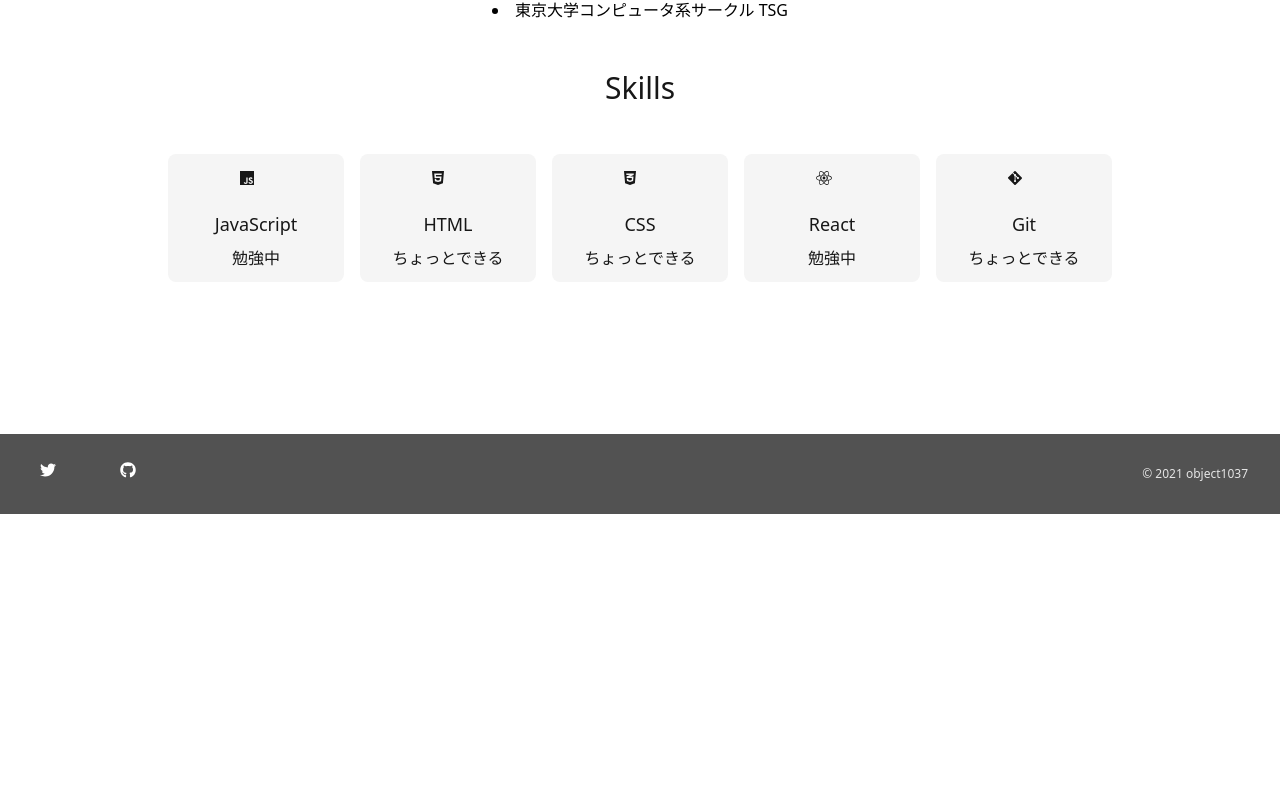
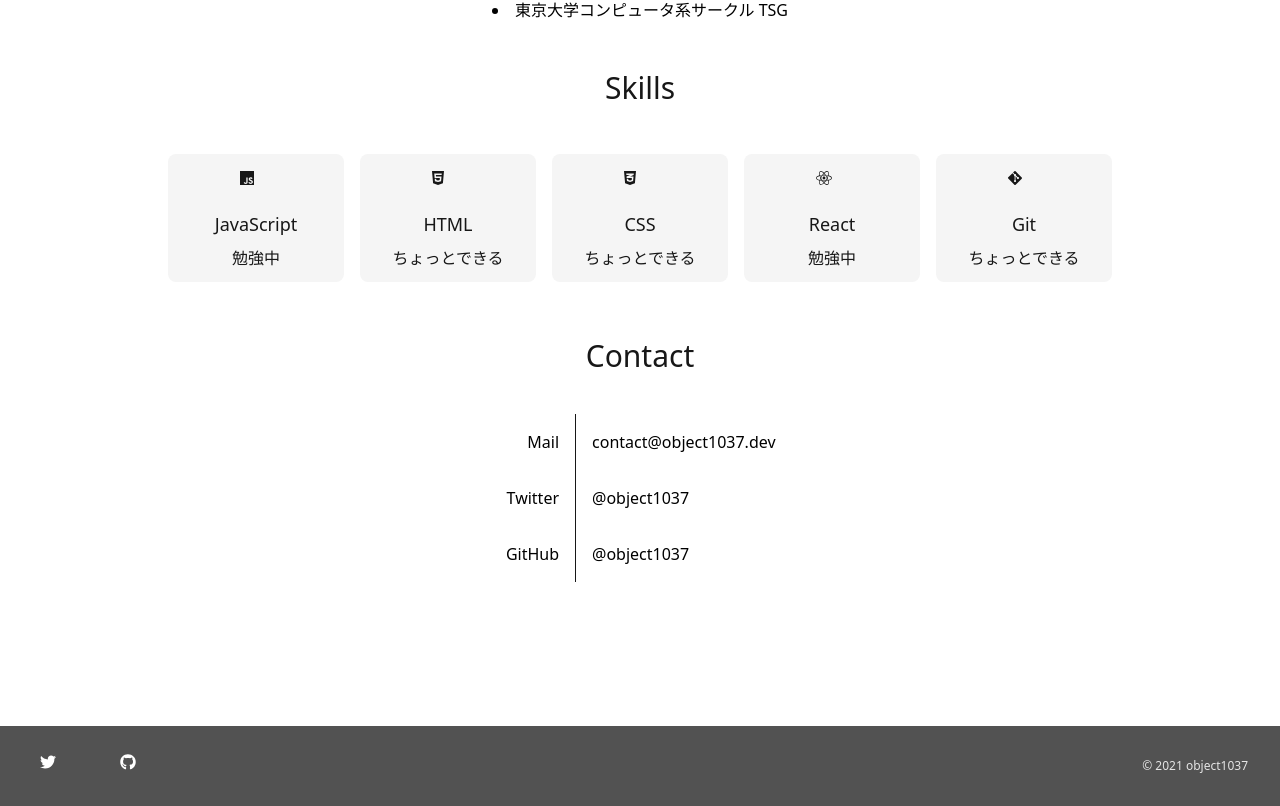
Before and after one commit to object1037/homepage, a Next.js app: page / in a window 1280 px wide. Shown: the part 730-1536 px from the top of the page. Before the commit the page ends 1244 px from the top, so only its background shows below. Built offline with nearby package versions, Linux system fonts and the light colour scheme.

Commit message:
update contact grid

```diff
--- a/pages/index.tsx
+++ b/pages/index.tsx
@@ -21,7 +21,7 @@ export default function Home() {
         <meta property="og:image" content="https://object1037.dev/_next/image?url=%2Fimages%2Fprofile.jpg&w=640&q=75" />
       </Head>
       <Header />
-      <main className="py-10 px-6">
+      <main className="py-10">
         <Section title="Profile">
           <div className="grid grid-cols-2 divide-gray-900 divide-x">
             <div>
@@ -51,6 +51,20 @@ export default function Home() {
             <SkillCard name="Git" description="ちょっとできる" icon="git-alt" />
           </div>
         </Section>
+        <Section title="Contact">
+          <div className="grid grid-cols-7 divide-gray-900 divide-x mx-auto">
+            <div className="col-span-2">
+              <div className="text-right p-4">Mail</div>
+              <div className="text-right p-4">Twitter</div>
+              <div className="text-right p-4">GitHub</div>
+            </div>
+            <div className="col-span-5">
+              <div className="text-left p-4">contact@object1037.dev</div>
+              <div className="text-left p-4">@object1037</div>
+              <div className="text-left p-4">@object1037</div>
+            </div>
+          </div>
+        </Section>
       </main>
       <Footer />
     </>
```
